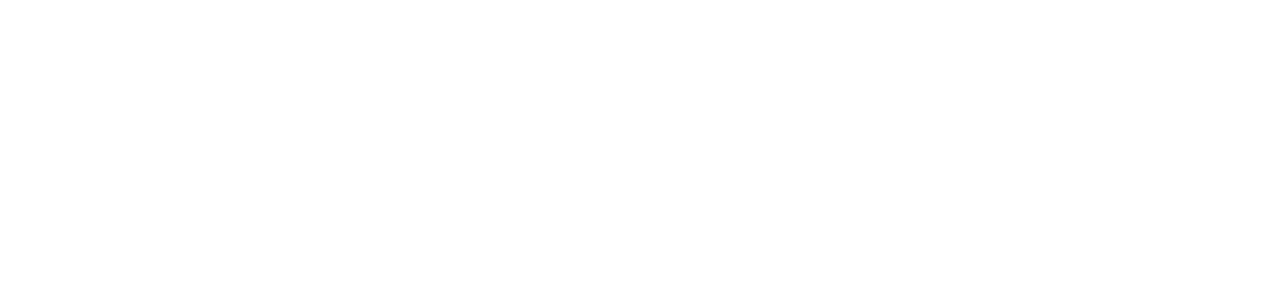
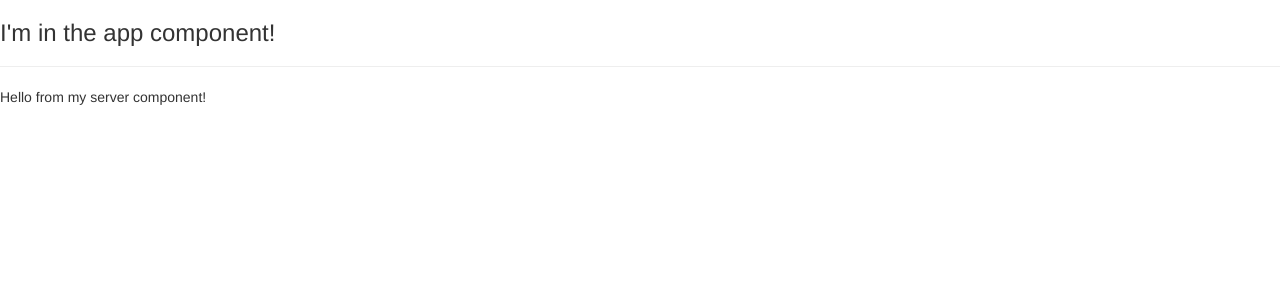
Before and after one commit to bozsudo/first-angular-app, an Angular app: page / in a window 1280 px wide. Shown: the top 300 px of the page. Built offline with nearby package versions, Linux system fonts and the light colour scheme.

Commit message:
340 using custom components (also standalone: false)

```diff
--- a/src/app/app.component.html
+++ b/src/app/app.component.html
@@ -0,0 +1,3 @@
+<h3>I'm in the app component!</h3>
+<hr>
+<app-server></app-server>
--- a/src/app/app.module.ts
+++ b/src/app/app.module.ts
@@ -2,10 +2,12 @@
 import { NgModule } from '@angular/core';
 
 import { AppComponent } from './app.component';
+import { ServerComponent } from "./server/server.component";
 
 @NgModule({
   declarations: [
-    AppComponent
+    AppComponent,
+    ServerComponent
   ],
   imports: [
     BrowserModule
--- /dev/null
+++ b/src/app/server/server.component.html
@@ -0,0 +1 @@
+Hello from my server component!
```
Also changed, not shown: src/app/server/server.component.ts (added, +9 -0 lines).
